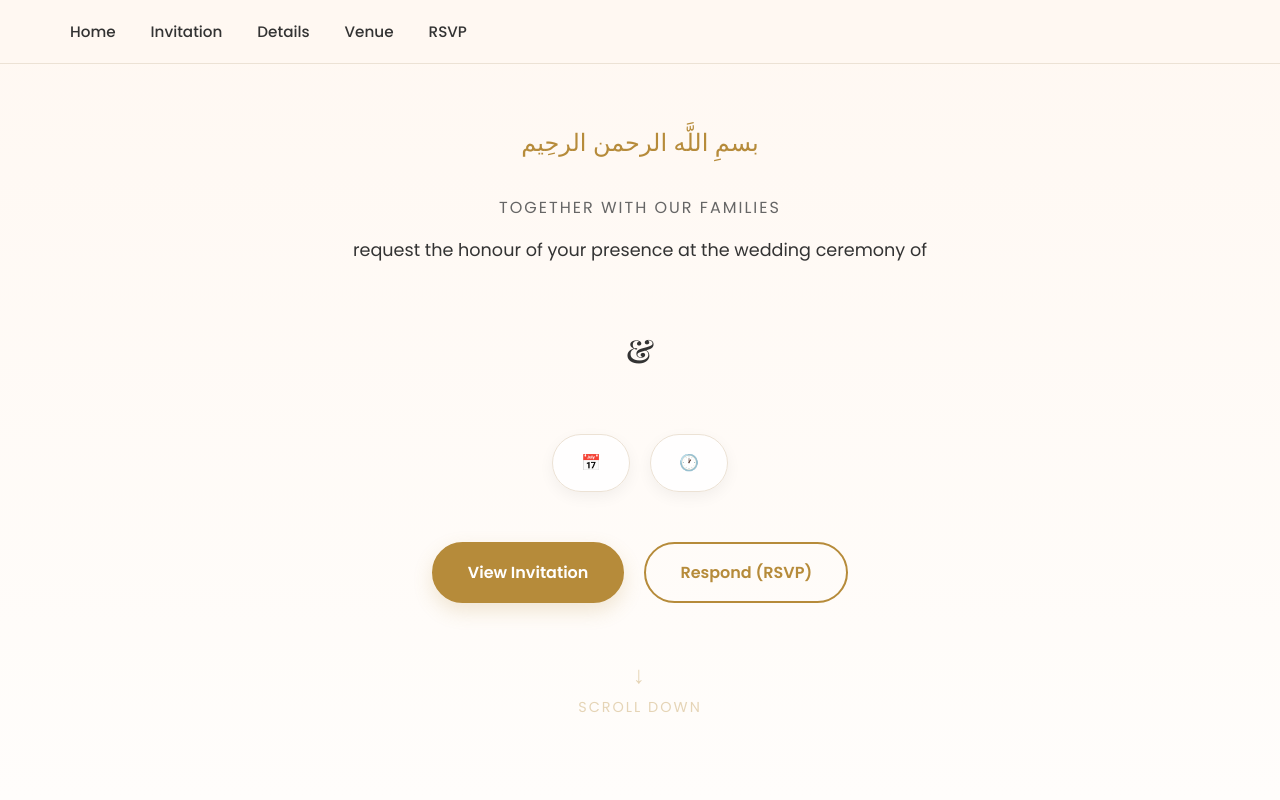
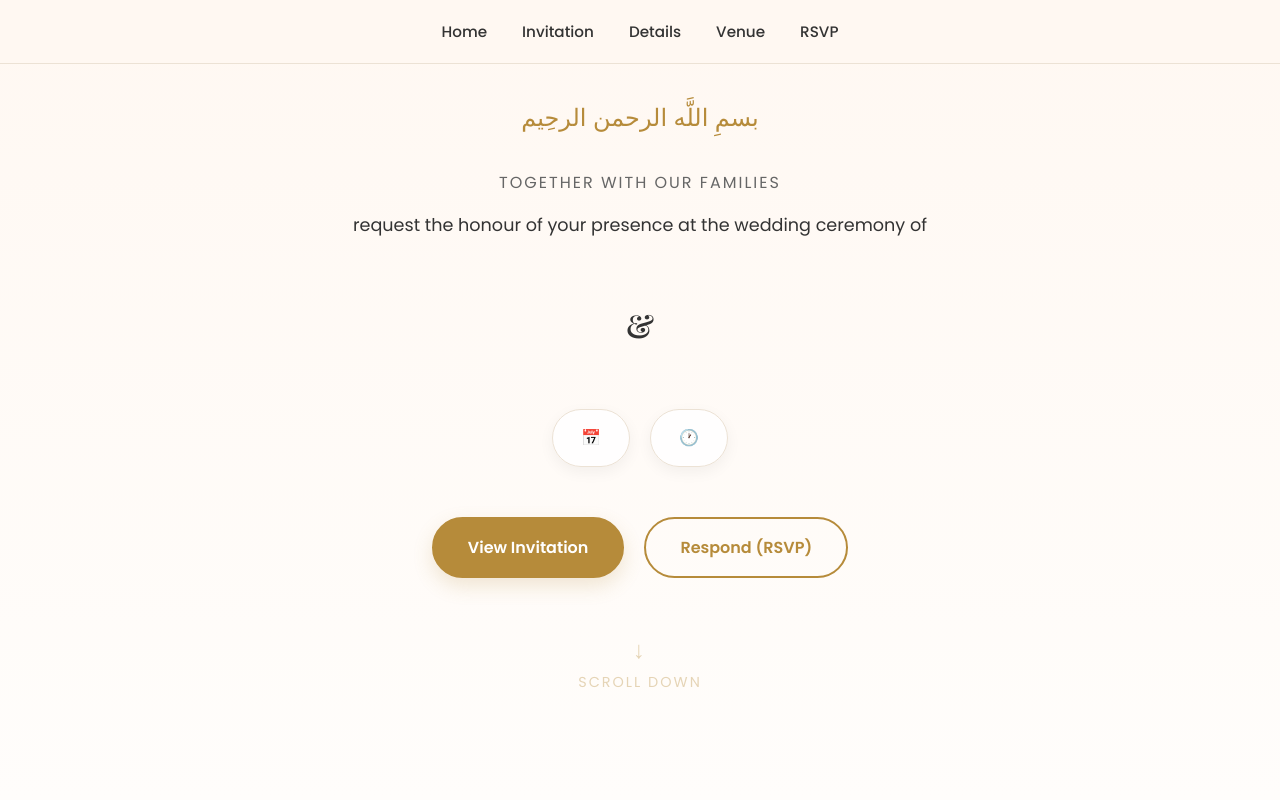
Before and after one commit to mustafakhri786/wedding-rsvp, a plain HTML site: page index.html in a window 1280 px wide. Shown: the top 800 px of the page. Drawn offline with nearby package versions, Linux system fonts and the light colour scheme; no server answers.

Commit message:
few tweaks

```diff
--- a/style.css
+++ b/style.css
@@ -195,7 +195,7 @@ p{
 
     display: flex;
 
-    justify-content: space-between;
+    justify-content: center;
 
     align-items: center;
 
@@ -287,12 +287,6 @@ p{
 
 }
 
-.hero{
-
-    padding-top: 90px;
-
-}
-
 /* ==========================================
                 HERO
 ========================================== */
@@ -309,7 +303,7 @@ p{
 
     text-align:center;
 
-    padding:120px 30px 80px;
+    padding:70px 30px 80px;
 
     background:linear-gradient(
         to bottom,
```
